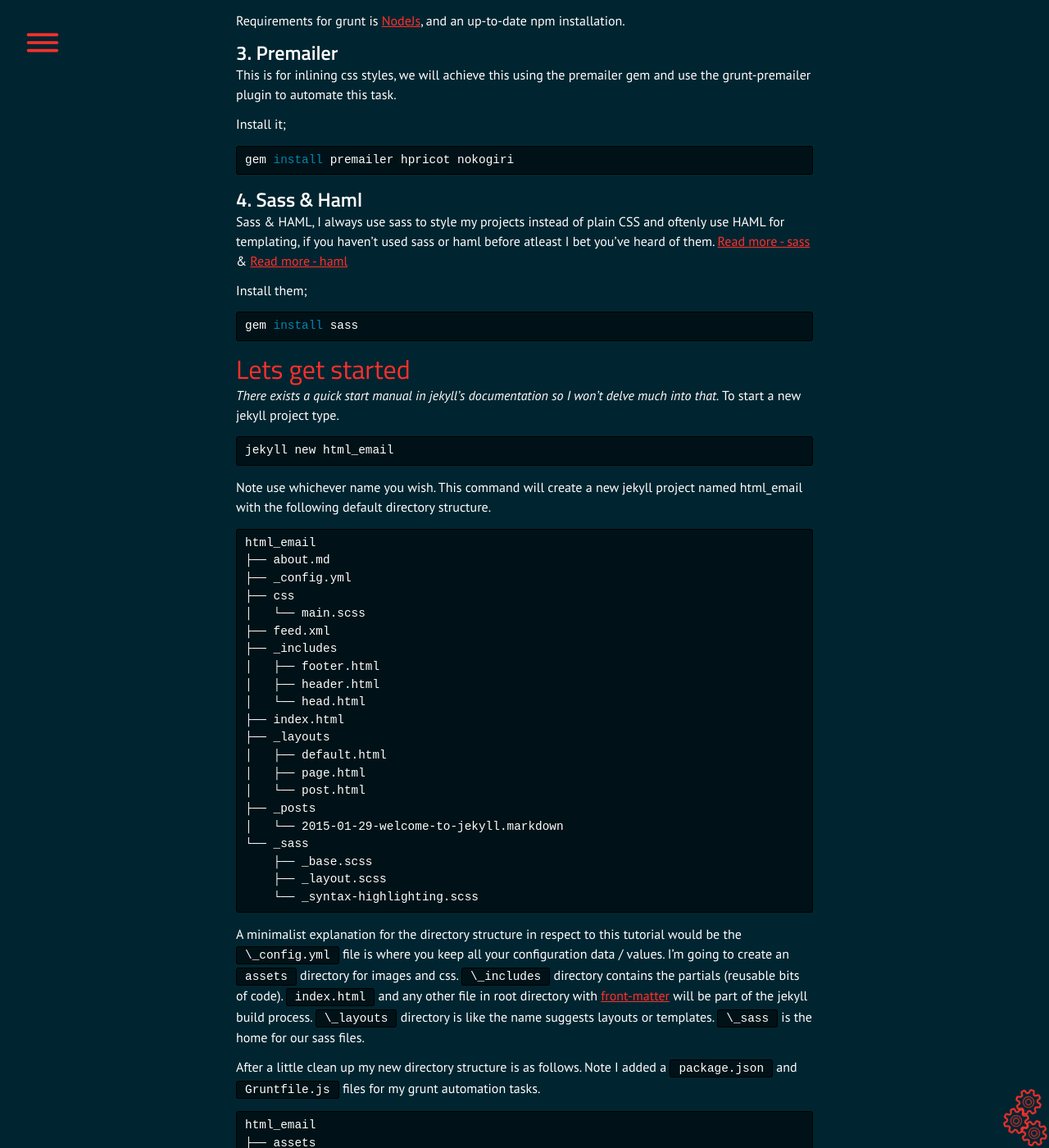
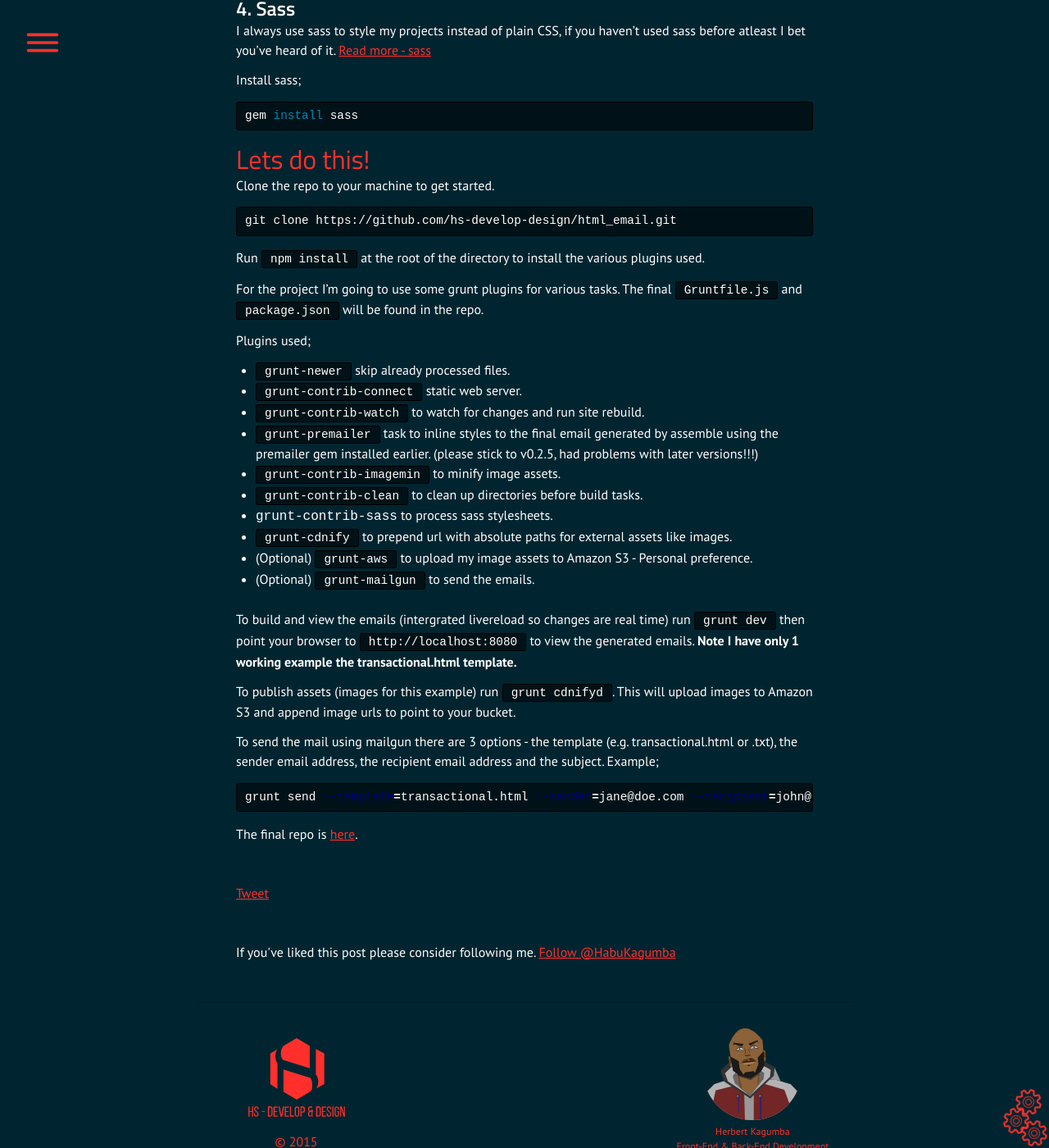
Before and after one commit to Habu-Kagumba/Habu-Kagumba.github.io, a Jekyll site: the page built from _posts/2015-01-28-HTML_Email.markdown, in a window 1280 px wide and 1400 px high, scrolled down 1489 px. Shown: the whole window at 82% size. Built offline with Jekyll 4.4.1, drawn with Linux system fonts in a browser that asks for light colours; Markdown is read by kramdown in place of the engine named in the settings; comment, search, counter and statistics services are not loaded; some of the changed text lies outside the part shown.

Commit message:
Change blog post

````diff
--- a/_posts/2015-01-28-HTML_Email.markdown
+++ b/_posts/2015-01-28-HTML_Email.markdown
@@ -5,7 +5,7 @@
 date: 2015-01-28
 logo: false
 permalink: html-email
-tags: jekyll
+tags: assemble
       html email
       grunt
 
@@ -19,32 +19,18 @@
 
 My adopted front-end workflow is fairly straight forward, the tools:
 
-* [Jekyll](http://jekyllrb.com/) - generate static files.
+* [Assemble](http://assemble.io/) - generate static files.
 * [Grunt](http://gruntjs.com/) - automate various tasks.
 * [Premailer](http://premailer.dialect.ca/) - inline css styles.
-* [Sass](http://sass-lang.com/) - Syntatically Awesome Stylesheets &amp; [HAML](http://haml.info) - HTML Abstraction Markup Language (Totally optional but highly recommended)
+* [Sass](http://sass-lang.com/) - Syntatically Awesome Stylesheets (Totally optional but highly recommended)
 * [Github](http://github.com) - code hosting.
 
 
-Personally I use a Linux machine so the setup instructions might not be applicable for windows users. Furthermore jekyll according to their [website](http://jekyllrb.com/docs/installation/) there are special [instructions](http://jekyll-windows.juthilo.com/) for jekyll installation on windows.
+Personally I use a Linux machine so the setup instructions might not be applicable for windows users.
 
 ## Setup
 
-#### 1. Jekyll
-
-Requirements for jekyll are [Ruby](https://www.ruby-lang.org/en/downloads/), [RubyGems](http://rubygems.org/pages/download) &amp; [NodeJs](http://nodejs.org/).
-
-Installing jekyll is as easy as;
-
-```bash
-gem install jekyll
-```
-
-If you run into problems please refer to [jekyll documentation](http://jekyllrb.com/docs/home/) or write a comment, maybe I could help.
-
-Jekyll has built-in support for Sass which I heavily use for every of my projects. Ever since I started using Sass I have never looked back, if you haven't yet tried it you should!
-
-#### 2. Grunt
+#### 1. Grunt
 
 Grunt is a javascript task runner that automates repetitive tasks. For this article I'm assuming you are already familiar with it, if not please got through their [Getting Started](http://gruntjs.com/getting-started) tutorial. I will however install grunt through a package.json file later.
 
@@ -56,6 +42,10 @@
 
 Requirements for grunt is [NodeJs](http://nodejs.org), and an up-to-date npm installation.
 
+#### 2. Assemble
+
+Assemble is a static generator for Node.js, Grunt.js and Yeoman, it's fairly simple to use and an awesome tool. I'm going to use grunt to install it.
+
 #### 3. Premailer
 
 This is for inlining css styles, we will achieve this using the premailer gem and use the grunt-premailer plugin to automate this task.
@@ -66,79 +56,48 @@
 gem install premailer hpricot nokogiri
 ```
 
-#### 4. Sass &amp; Haml
+#### 4. Sass
 
-Sass &amp; HAML, I always use sass to style my projects instead of plain CSS and oftenly use HAML for templating, if you haven't used sass or haml before atleast I bet you've heard of them. [Read more - sass](http://sass-lang.com) &amp; [Read more - haml](http://haml.info)
+I always use sass to style my projects instead of plain CSS, if you haven't used sass before atleast I bet you've heard of it. [Read more - sass](http://sass-lang.com)
 
-Install them;
+Install sass;
 
 ```bash
 gem install sass
 ```
-## Lets get started
+## Lets do this!
 
-*There exists a quick start manual in jekyll's documentation so I won't delve much into that.* To start a new jekyll project type.
+Clone the repo to your machine to get started.
 
 ```bash
-jekyll new html_email
+git clone https://github.com/hs-develop-design/html_email.git
 ```
 
-Note use whichever name you wish. This command will create a new jekyll project named html_email with the following default directory structure.
+Run <code class="post-code">npm install</code> at the root of the directory to install the various plugins used.
 
-```bash
-html_email
-├── about.md
-├── _config.yml
-├── css
-│   └── main.scss
-├── feed.xml
-├── _includes
-│   ├── footer.html
-│   ├── header.html
-│   └── head.html
-├── index.html
-├── _layouts
-│   ├── default.html
-│   ├── page.html
-│   └── post.html
-├── _posts
-│   └── 2015-01-29-welcome-to-jekyll.markdown
-└── _sass
-    ├── _base.scss
-    ├── _layout.scss
-    └── _syntax-highlighting.scss
-```
+For the project I'm going to use some grunt plugins for various tasks. The final <code class="post-code">Gruntfile.js</code> and <code class="post-code">package.json</code> will be found in the repo.
 
-A minimalist explanation for the directory structure in respect to this tutorial would be the <code class="post-code">\_config.yml</code> file is where you keep all your configuration data / values.
-I'm going to create an <code class="post-code">assets</code> directory for images and css. <code class="post-code">\_includes</code> directory contains the partials (reusable bits of code). <code class="post-code">index.html</code> and any other file in root directory with [front-matter](http://jekyllrb.com/docs/frontmatter/) will be part of the jekyll build process. <code class="post-code">\_layouts</code> directory is like the name suggests layouts or templates. <code class="post-code">\_sass</code> is the home for our sass files.
+Plugins used;
 
-After a little clean up my new directory structure is as follows. Note I added a <code class="post-code">package.json</code> and <code class="post-code">Gruntfile.js</code> files for my grunt automation tasks.
-
-```bash
-html_email
-├── assets
-│   ├── css
-│   └── img
-├── _config.yml
-├── Gruntfile.js
-├── _includes
-├── index.html
-├── _layouts
-├── package.json
-└── _sass
-```
-
-For the project I'm going to use some grunt plugins for various tasks. The final <code class="post-code">Gruntfile.js</code> and <code class="post-code">package.json</code> will be found in the linked repo at the end of this post.
-
-I will only list some of the major plugins used.
-
-* <code class="post-code">grunt-shell</code> for running shell commands from grunt.
+* <code class="post-code">grunt-newer</code> skip already processed files.
 * <code class="post-code">grunt-contrib-connect</code> static web server.
 * <code class="post-code">grunt-contrib-watch</code> to watch for changes and run site rebuild.
-* <code class="post-code">grunt-premailer</code> task to inline styles to the final email generated by jekyll using the premailer gem installed earlier. (please stick to v0.2.5, had problems with later versions!!!)
-* <code class="post-code">grunt-imagemin</code> to minify image assets.
+* <code class="post-code">grunt-premailer</code> task to inline styles to the final email generated by assemble using the premailer gem installed earlier. (please stick to v0.2.5, had problems with later versions!!!)
+* <code class="post-code">grunt-contrib-imagemin</code> to minify image assets.
+* <code class='post-code'>grunt-contrib-clean</code> to clean up directories before build tasks.
+* <code class="posy-code">grunt-contrib-sass</code> to process sass stylesheets.
 * <code class="post-code">grunt-cdnify</code> to prepend url with absolute paths for external assets like images.
 * (Optional) <code class="post-code">grunt-aws</code> to upload my image assets to Amazon S3 - Personal preference.
 * (Optional) <code class="post-code">grunt-mailgun</code> to send the emails.
 
-The final repo is [here](https://github.com/hs-devevelop-design/html_email). Further instructions are contained in the README.md file
+To build and view the emails (intergrated livereload so changes are real time) run <code class="post-code">grunt dev</code> then point your browser to <code class="post-code">http://localhost:8080</code> to view the generated emails. <strong>Note I have only 1 working example the transactional.html template.</strong>
+
+To publish assets (images for this example) run <code class="post-code">grunt cdnifyd</code>. This will upload images to Amazon S3 and append image urls to point to your bucket.
+
+To send the mail using mailgun there are 3 options - the template (e.g. transactional.html or .txt), the sender email address, the recipient email address and the subject. Example;
+
+```bash
+grunt send --template=transactional.html --sender=jane@doe.com --recipient=john@doe.com --subject="This is a subject"
+```
+
+The final repo is [here](https://github.com/hs-devevelop-design/html_email).
````
